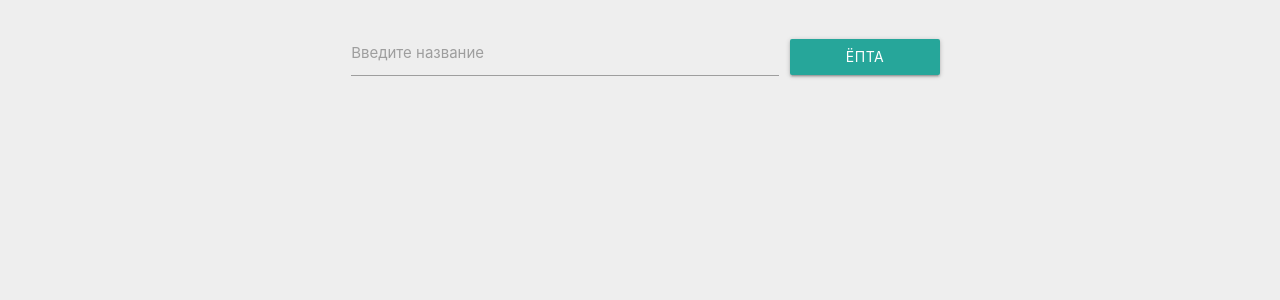
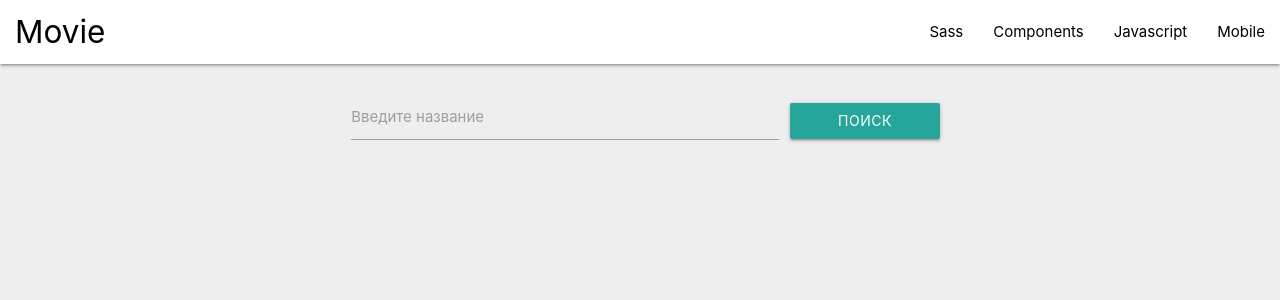
Before and after one commit to StereoFlo/movie-front, an Angular app: page / in a window 1280 px wide. Shown: the top 300 px of the page. Built offline with nearby package versions, Linux system fonts and the light colour scheme; no server answers.

Commit message:
ultraLayoutForEugene

```diff
--- a/src/app/components/movie-list/movie-list.component.css
+++ b/src/app/components/movie-list/movie-list.component.css
@@ -0,0 +1,18 @@
+.card .card-content p {
+    text-align: justify;
+}
+
+.card, .trending .row .card {
+    max-height: 278px;
+}
+
+.card .card-content, .trending .row .card .card-content {
+    overflow:  hidden;
+}
+
+
+@media (max-width: 420px) {
+    .card .card-content p {
+        display: none;
+    }
+}
--- a/src/app/components/movie-list/movie-list.component.html
+++ b/src/app/components/movie-list/movie-list.component.html
@@ -1,4 +1,4 @@
-<div class="col s6" *ngFor="let result of list">
+<div class="col m12 xl6" *ngFor="let result of list">
   <h5 class="header">
     <a [routerLink]="['/movie/' + result.id]">{{ result.title }}</a>
   </h5>
--- a/src/app/components/search/search.component.css
+++ b/src/app/components/search/search.component.css
@@ -15,11 +15,3 @@
     justify-content: center;
     flex-wrap: wrap;
 }
-
-.searchList .row .card, .trending .row .card {
-    max-height: 278px;
-}
-
-.searchList .row .card .card-content, .trending .row .card .card-content {
-    overflow:  hidden;
-}
--- a/src/app/components/search/search.component.html
+++ b/src/app/components/search/search.component.html
@@ -5,7 +5,7 @@
       <input type="text" id="query" name="query" formControlName="query">
       <label *ngIf="!query" for="query">Введите название</label>
     </div>
-    <button class="waves-effect waves-light btn col s3">ЁПТА</button>
+    <button class="waves-effect waves-light btn col s3">Поиск</button>
   </div>
 
   <div *ngIf="isSubmitted && getForm().query.errors" class="invalid-feedback">
--- a/src/index.html
+++ b/src/index.html
@@ -8,7 +8,32 @@
   <meta name="viewport" content="width=device-width, initial-scale=1">
 </head>
 <body>
-  <app-root></app-root>
+
+  <nav class="white">
+    <div class="nav-wrapper">
+      <a href="#!" class="brand-logo black-text">Movie</a>
+      <a href="#" data-target="mobile-demo" class="sidenav-trigger"><i class="material-icons">menu</i></a>
+      <ul class="right hide-on-med-and-down">
+        <li><a href="sass.html">Sass</a></li>
+        <li><a href="badges.html">Components</a></li>
+        <li><a href="collapsible.html">Javascript</a></li>
+        <li><a href="mobile.html">Mobile</a></li>
+      </ul>
+    </div>
+  </nav>
+
+  <ul class="sidenav" id="mobile-demo">
+    <li><a href="sass.html">Sass</a></li>
+    <li><a href="badges.html">Components</a></li>
+    <li><a href="collapsible.html">Javascript</a></li>
+    <li><a href="mobile.html">Mobile</a></li>
+  </ul>
+
+  <div class="wrapper">
+    <app-root></app-root>
+  </div>
+
+
 </body>
 
 <script src="./assets/js/materialize.min.js"></script>
--- a/src/styles.css
+++ b/src/styles.css
@@ -1,5 +1,15 @@
 /* You can add global styles to this file, and also import other style files */
 body {
+    background: #eee;
+    max-width: 1920px;
+}
+
+.wrapper {
     padding: 15px;
-    background: #eee;
 }
+nav ul a {
+    color: black;
+}
+nav .brand-logo {
+    padding: 0 15px;
+}
```
Also changed, not shown: src/app/components/movie-show/movie-show.component.html (line endings or trailing spaces).
